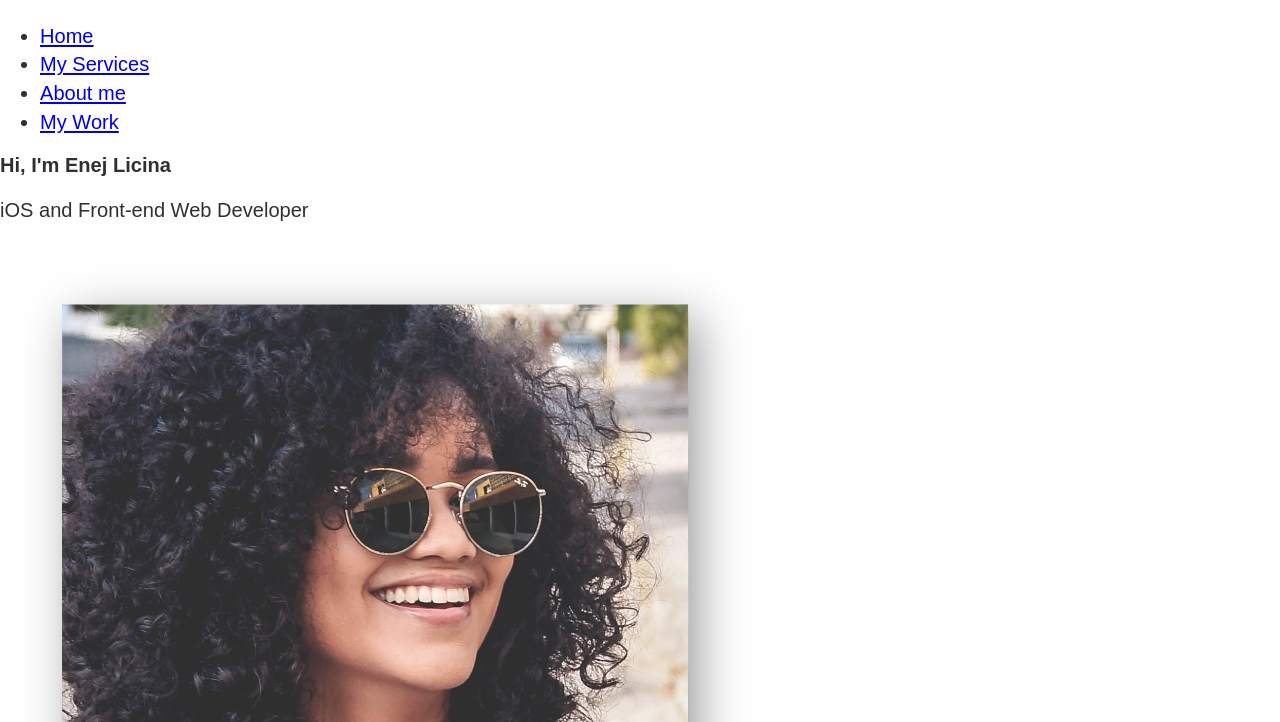
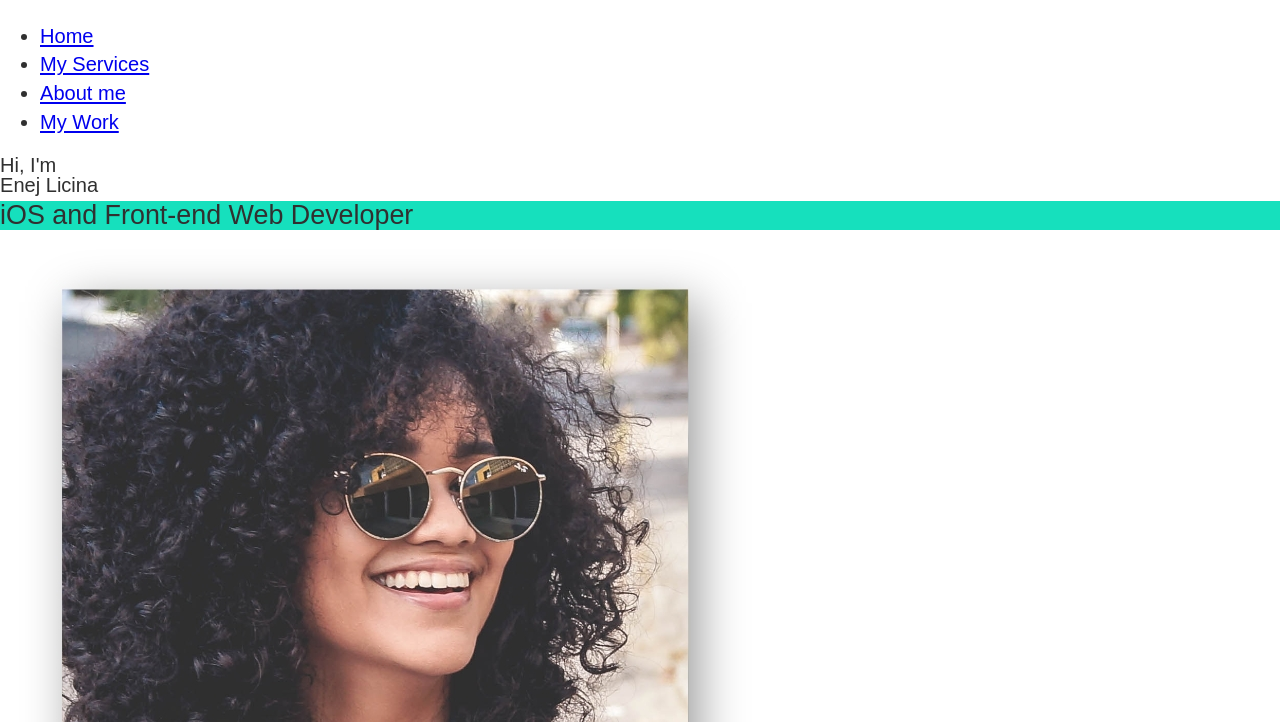
Before and after one commit to EnejL/portfolio_page, a plain HTML site: page index.html in a window 1280 px wide. Shown: the part 78-800 px from the top of the page. Drawn offline with nearby package versions, Linux system fonts and the light colour scheme.

Commit message:
added typography styling and another placeholder image.

```diff
--- a/styles.css
+++ b/styles.css
@@ -50,6 +50,10 @@ img {
     max-width: 100%;
 }
 
+strong {
+    font-weight: var(--fw-bold);
+}
+
 .center {
     width: 100%;
     max-width: 128rem;
@@ -75,3 +79,26 @@ h2 {
 h3 {
     font-size: var(--fs-h3);
 }
+
+.section__title {
+    margin-bottom: .25em;
+}
+
+.section__title--intro {
+    font-weight: var(--fw-reg);
+}
+
+.section__title--intro strong {
+    display: block;
+}
+
+.section__subtitle {
+    margin: 0;
+    font-size: var(--fs-h3);
+}
+
+.section__subtitle--intro,
+.section__subtitle--about {
+    background-color: var(--clr-accent);
+    font-family: var(-ff-secondary);
+}
```
Also changed, not shown: img/personal-1-guy.jpg (added).
